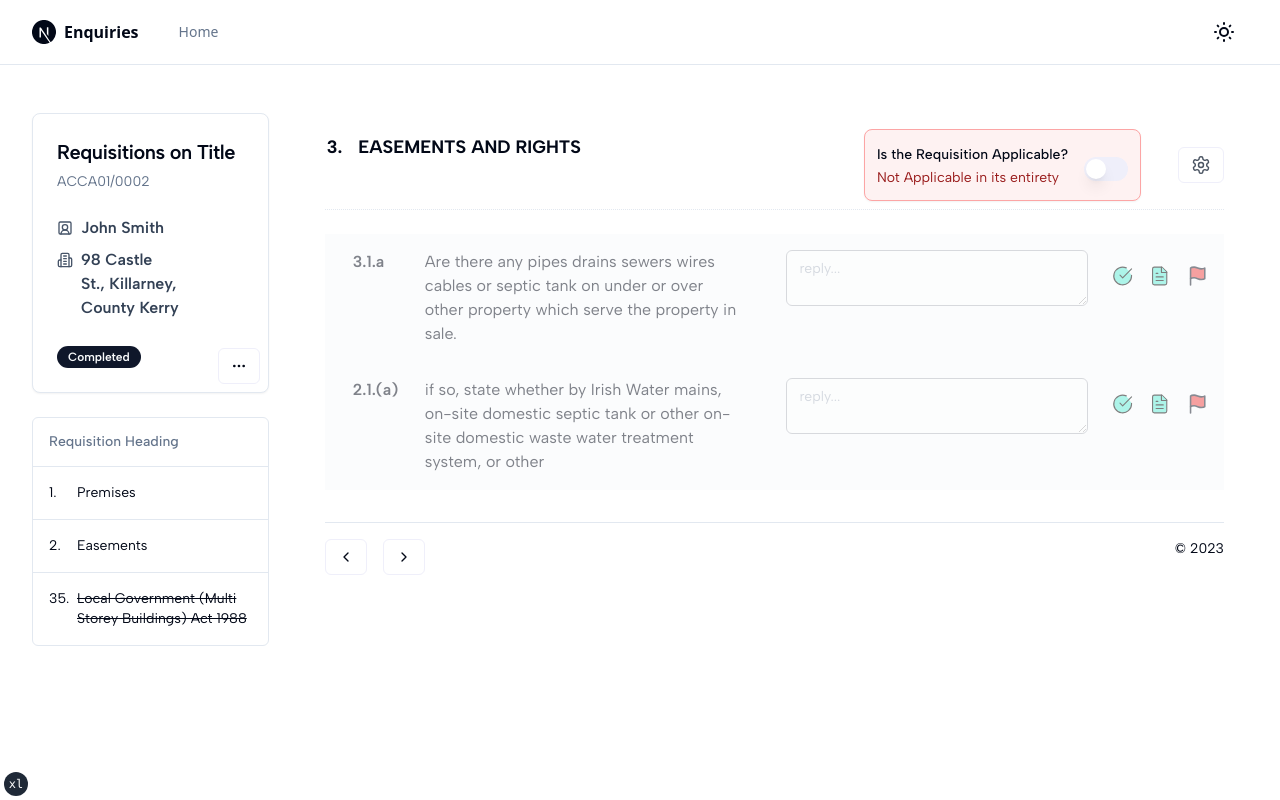
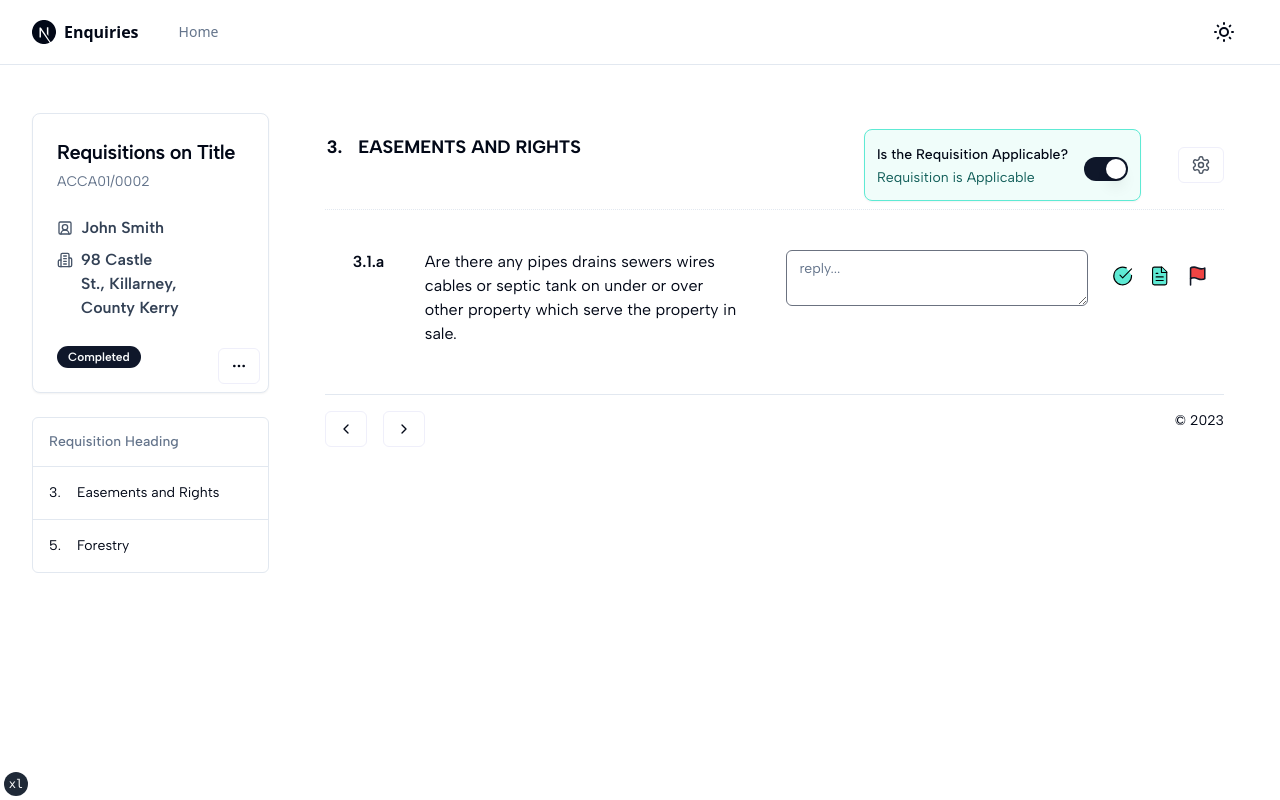
Before and after one commit to kanejoe/enquiries, a Next.js app: page /atomic_requisition in a window 1280 px wide. Built offline with nearby package versions, Linux system fonts and the light colour scheme.

Commit message:
getting the store with headings to work

```diff
--- a/app/atomic_requisition/IsApplicableSwitch.tsx
+++ b/app/atomic_requisition/IsApplicableSwitch.tsx
@@ -18,20 +18,21 @@ import { Input } from "@/components/ui/input"
 import { Switch } from "@/components/ui/switch"
 import { useToast } from "@/components/ui/use-toast"
 
-import { useReqStore } from "./store"
+import { AtomicReq, useAtomicReqStore } from "./reqStore"
 
 const FormSchema = z.object({
   isApplicable: z.boolean().default(false),
   reqId: z.string(),
 })
 
-export function IsApplicableSwitchForm() {
+interface IsApplicableSwitchFormProps {
+  headingReq: AtomicReq
+}
+
+export function IsApplicableSwitchForm({ ...headingReq }) {
   const { toast } = useToast()
-  const [reqId, isApplicable, updateIsApplicable] = useReqStore((state) => [
-    state.reqId,
-    state.isApplicable,
-    state.updateIsApplicable,
-  ])
+  const useAtomicReqActions = useAtomicReqStore((state) => state.actions)
+  const { isApplicable, reqId } = headingReq
 
   const form = useForm<z.infer<typeof FormSchema>>({
     resolver: zodResolver(FormSchema),
@@ -42,8 +43,8 @@ export function IsApplicableSwitchForm() {
   })
 
   function onSubmit(data: z.infer<typeof FormSchema>) {
-    updateIsApplicable(data.isApplicable)
-    toast({
+    useAtomicReqActions.patchIsApplicable(data.reqId, data.isApplicable)
+    /*toast({
       title: "Requisition",
       description: (
         <div className="mt-2 w-[340px] rounded-md bg-slate-200 p-4">
@@ -53,7 +54,7 @@ export function IsApplicableSwitchForm() {
           </div>
         </div>
       ),
-    })
+    })*/
   }
 
   const descriptionCSS = cn(
@@ -83,7 +84,7 @@ export function IsApplicableSwitchForm() {
                   <FormItem
                     className={`flex flex-row items-center justify-between rounded-lg border ${
                       isApplicable ? "border-teal-300" : "border-red-300"
-                    } p-3 shadow-sm`}
+                    } p-3 shadow-sm transition delay-150`}
                   >
                     <div className="mr-4 space-y-0.5">
                       <FormLabel>Is the Requisition Applicable?</FormLabel>
--- a/app/atomic_requisition/data.ts
+++ b/app/atomic_requisition/data.ts
@@ -1,4 +1,6 @@
 import { AtomicRequisitionProps } from "@/types/AtomicRequisition"
+
+import { AtomicReqs } from "./reqStore"
 
 export const headings: AtomicRequisitionProps[] = [
   {
@@ -51,3 +53,54 @@ export const req0 = {
   level: 0,
   isApplicable: false,
 }
+
+// Initial state
+export const initialState: AtomicReqs = {
+  requisitions: [
+    {
+      reqId: "43FJK",
+      clauseRef: "3.",
+      query: "Easements and Rights",
+      level: 0,
+      isApplicable: true,
+      replyRequired: false,
+    },
+    // {
+    //   reqId: "R43FKLR",
+    //   clauseRef: "3.1",
+    //   query: "",
+    //   reply: "",
+    //   level: 1,
+    //   replyRequired: false,
+    //   isApplicable: false,
+    // },
+    {
+      reqId: "R43FKLF",
+      clauseRef: "3.1.a",
+      query:
+        "Are there any pipes drains sewers wires cables or septic tank on under or over other property which serve the property in sale.",
+      reply: "not applicable",
+      level: 2,
+      replyRequired: true,
+      isApplicable: true,
+    },
+  ],
+  headings: [
+    {
+      reqId: "43FJK",
+      clauseRef: "3.",
+      query: "Easements and Rights",
+      level: 0,
+      isApplicable: true,
+      replyRequired: false,
+    },
+    {
+      reqId: "43FJKA",
+      clauseRef: "5.",
+      query: "Forestry",
+      level: 0,
+      isApplicable: true,
+      replyRequired: false,
+    },
+  ],
+}
--- a/app/atomic_requisition/heading-page.tsx
+++ b/app/atomic_requisition/heading-page.tsx
@@ -2,7 +2,7 @@ import { headings } from "./data"
 import { AtomicRequisition, columns } from "./headings-column"
 import { DataTable } from "./headings-table"
 
-export function ReqHeadingDataTable() {
+export function ReqHeadingDataTable({ headings }) {
   return (
     <div className="">
       <DataTable columns={columns} data={headings} />
--- a/app/atomic_requisition/headings-column.tsx
+++ b/app/atomic_requisition/headings-column.tsx
@@ -11,6 +11,7 @@ export type AtomicRequisition = {
   query: string
   clauseRef: string
   replyRequired: boolean
+  isApplicable: boolean
 }
 
 export const columns: ColumnDef<AtomicRequisition>[] = [
@@ -25,7 +26,7 @@ export const columns: ColumnDef<AtomicRequisition>[] = [
           </div>
           <div
             className={`${
-              row.original.replyRequired === true ? "" : "line-through"
+              row.original.isApplicable === true ? "" : "line-through"
             }`}
           >
             {row.original.query}
--- a/app/atomic_requisition/page.tsx
+++ b/app/atomic_requisition/page.tsx
@@ -2,45 +2,42 @@
 
 import { CheckCircle, FileText, Flag } from "lucide-react"
 
-import { AtomicRequisitionProps } from "@/types/AtomicRequisition"
 import { cn } from "@/lib/utils"
 
-import { req, req0, req1 } from "./data"
 import { DetailsCard } from "./detail_card"
 import { DropdownMenuOpts } from "./DropdownOpts"
 import { Footer } from "./Footer"
 import { ReqHeadingDataTable } from "./heading-page"
 import { IsApplicableSwitchForm } from "./IsApplicableSwitch"
 import { ReplyForm } from "./ReplyForm"
-import { useReqStore } from "./store"
+import { AtomicReq, useAtomicReqStore } from "./reqStore"
 
 /**
  *
  * @returns
  */
 export default function AtomicRequisitionPage() {
-  const isApplicable = useReqStore((state) => state.isApplicable)
+  const requisitions = useAtomicReqStore((state) => state.requisitions)
+  const headings = useAtomicReqStore((state) => state.headings)
+
+  const headingReq = requisitions.find((req) => req.level === 0)
+  const bodyReqs = requisitions.filter((req) => req.level !== 0)
 
   return (
     <section className="mt-4 lg:flex lg:gap-x-8">
       <div className="mt-8 hidden lg:block lg:w-1/5">
         <div className="flex flex-col gap-y-6">
           <DetailsCard />
-          <ReqHeadingDataTable />
+          <ReqHeadingDataTable headings={headings} />
         </div>
       </div>
       <div className="lg:w-4/5">
         <div className="mt-6 flex flex-col rounded p-6 dark:bg-slate-950">
-          {req0.level === 0 ? (
-            <AtomicRequisitionHeading
-              reqId={req0.reqId}
-              clauseRef={req0.clauseRef}
-              query={req0.query}
-              level={req0.level}
-              isApplicable={req0.isApplicable}
-            />
-          ) : null}
-          <SectionContainer isApplicable={isApplicable} />
+          <AtomicRequisitionHeading {...headingReq} />
+          <SectionContainer
+            bodyReqs={bodyReqs}
+            isApplicable={headingReq.isApplicable}
+          />
           <Footer />
         </div>
       </div>
@@ -48,31 +45,25 @@ export default function AtomicRequisitionPage() {
   )
 }
 
-function AtomicRequisitionHeading({
-  reqId,
-  clauseRef,
-  query,
-  level,
-  isApplicable,
-}: {
-  reqId: string
-  clauseRef: string
-  query: string
-  level: number
-  isApplicable: boolean
-}) {
+interface AtomicRequisitionHeadingProps {
+  headingReq: AtomicReq
+}
+
+function AtomicRequisitionHeading({ ...headingReq }) {
   return (
     <div className="mb-6 w-full group-disabled:opacity-10">
       <div className="flex flex-col justify-between border-b border-dotted pb-2 lg:flex-row">
         <div className="mb-4 mt-1 basis-3/5">
           <div className="ml-0.5 inline-flex justify-center ">
-            <div className="mr-4 text-lg font-bold">{clauseRef}</div>
-            <div className="text-lg font-bold uppercase">{query}</div>
+            <div className="mr-4 text-lg font-bold">{headingReq.clauseRef}</div>
+            <div className="text-lg font-bold uppercase">
+              {headingReq.query}
+            </div>
           </div>
         </div>
         <div className="flex flex-initial justify-between lg:min-w-[360px]">
           <div className="mr-2 flex place-content-end place-items-center pr-2">
-            <IsApplicableSwitchForm />
+            <IsApplicableSwitchForm {...headingReq} />
           </div>
           <div className="flex flex-none place-items-center justify-center border-0">
             <DropdownMenuOpts />
@@ -83,26 +74,26 @@ function AtomicRequisitionHeading({
   )
 }
 
-function AtomicRequisition({
-  reqId,
-  clauseRef,
-  query,
-  reply,
-  level,
-  replyRequired,
-}: AtomicRequisitionProps) {
+interface AtomicRequisitionProps {
+  requisition: AtomicReq
+}
+
+function AtomicRequisition({ requisition }: AtomicRequisitionProps) {
   return (
     <div className="border-box w-full rounded-md opacity-100 transition focus-within:border focus-within:border-slate-200 focus-within:bg-slate-50 dark:focus-within:bg-slate-800">
       <div className="flex flex-col gap-y-4 px-4 pb-4 pt-2 lg:flex-row lg:items-start lg:gap-x-6 lg:gap-y-0 lg:p-4">
         <div className="lg:flex lg:w-1/2 lg:flex-row">
-          <SectionSpacer level={level} />
-          <SectionIndicator clauseRef={clauseRef} />
-          <SectionQuery query={query} />
+          <SectionSpacer level={requisition.level} />
+          <SectionIndicator clauseRef={requisition.clauseRef} />
+          <SectionQuery query={requisition.query} />
         </div>
         <div className="lg:flex lg:w-1/2 lg:flex-row">
-          {replyRequired ? (
+          {requisition.replyRequired ? (
             <>
-              <SectionReply reply={reply} reqId={reqId} />
+              <SectionReply
+                reply={requisition.reply}
+                reqId={requisition.reqId}
+              />
               <SectionOptions />
             </>
           ) : null}
@@ -168,7 +159,13 @@ function SectionOptions() {
   )
 }
 
-function SectionContainer({ isApplicable }: { isApplicable: boolean }) {
+function SectionContainer({
+  bodyReqs,
+  isApplicable,
+}: {
+  bodyReqs: AtomicRequisitionProps[]
+  isApplicable: boolean
+}) {
   const fieldsetCSS = cn(
     "group transition delay-200",
     { "opacity-100": isApplicable },
@@ -177,22 +174,9 @@ function SectionContainer({ isApplicable }: { isApplicable: boolean }) {
   return (
     <section className="">
       <fieldset className={fieldsetCSS} disabled={!isApplicable}>
-        <AtomicRequisition
-          reqId={req1.reqId}
-          clauseRef={req1.clauseRef}
-          query={req1.query}
-          reply={req1.reply}
-          level={req1.level}
-          replyRequired={req1.replyRequired}
-        />
-        <AtomicRequisition
-          reqId={req.reqId}
-          clauseRef={req.clauseRef}
-          query={req.query}
-          reply={req.reply}
-          level={req.level}
-          replyRequired={req.replyRequired}
-        />
+        {bodyReqs.map((requisition) => {
+          return <AtomicRequisition requisition={requisition} />
+        })}
       </fieldset>
     </section>
   )
--- a/app/atomic_requisition/reqStore.ts
+++ b/app/atomic_requisition/reqStore.ts
@@ -1,9 +1,10 @@
 import { produce } from "immer"
 import { create } from "zustand"
-import { devtools } from "zustand/middleware"
+
+import { initialState } from "./data"
 
 // Define a single req type
-interface AtomicReq {
+export interface AtomicReq {
   reqId: string
   clauseRef: string
   query?: string
@@ -11,6 +12,10 @@ interface AtomicReq {
   level: number
   replyRequired: boolean
   isApplicable: boolean
+}
+export interface AtomicReqs {
+  requisitions: AtomicReq[]
+  headings: AtomicReq[]
 }
 
 // Define actions
@@ -22,23 +27,31 @@ interface AtomicReqActions {
 }
 
 // Define the store's state shape
-interface AtomicReqState {
+export interface AtomicReqState {
   requisitions: AtomicReq[]
+  headings: AtomicReq[]
   actions: AtomicReqActions
 }
 
-const useAtomicReqStore = create<AtomicReqState>((set) => ({
-  requisitions: [],
+export const useAtomicReqStore = create<AtomicReqState>((set) => ({
+  requisitions: initialState.requisitions,
+  headings: initialState.headings,
   // ⬇️ separate "namespace" for actions
   actions: {
     patchIsApplicable: (reqId, isApplicable) =>
       set(
         produce((draft) => {
-          // Logic goes here
+          // Logic for `requisition` goes here
           const atomicRequisition = draft.requisitions.find(
             (el: AtomicReq) => el.reqId === reqId
           )
           atomicRequisition.isApplicable = isApplicable
+
+          // Logic for `heading` goes here
+          const atomicHeading = draft.headings.find(
+            (el: AtomicReq) => el.reqId === reqId
+          )
+          atomicHeading.isApplicable = isApplicable
         })
       ),
   },
```
